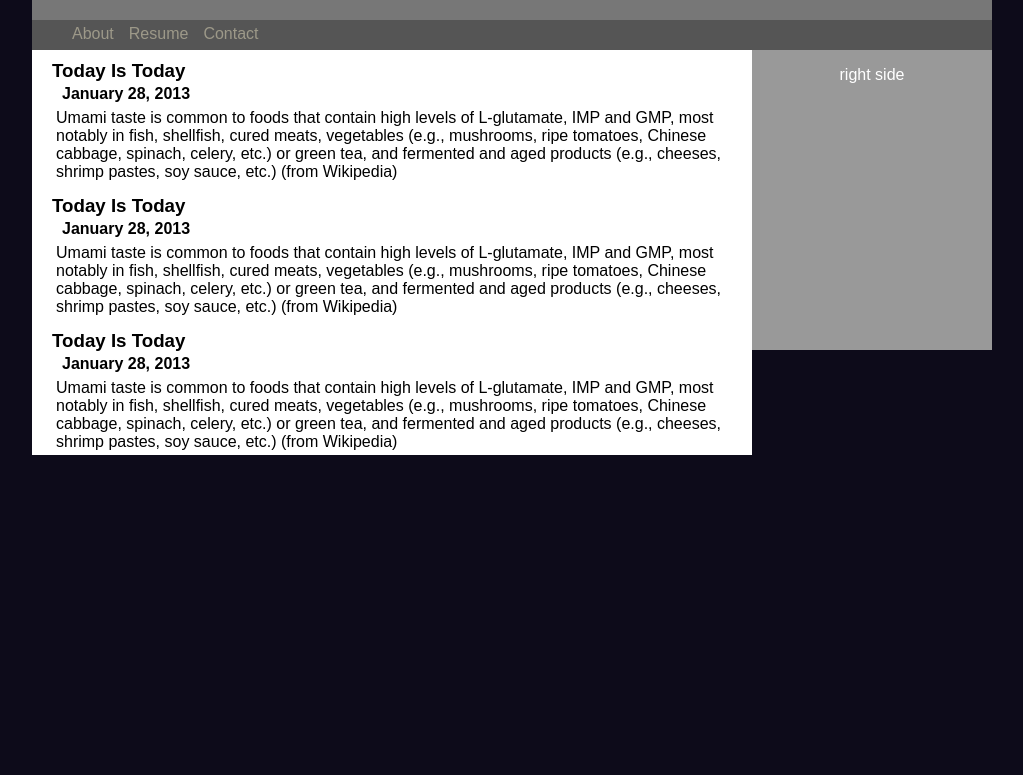
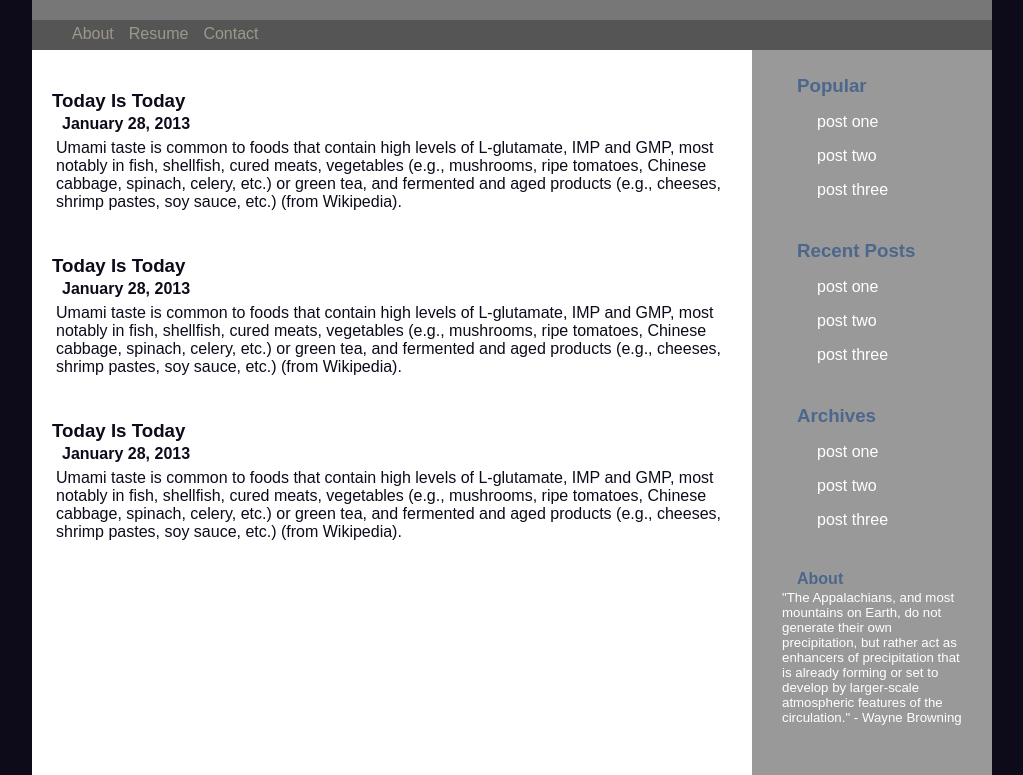
Before and after one commit to mkindt/splashBlog, a plain HTML site: page blog/index.html in a window 1280 px wide. Shown: the part 133-908 px from the top of the page, without its empty margins (128-1151 px from the left). Before the commit the page ends 800 px from the top, so only its background shows below. Drawn offline with Linux system fonts and the light colour scheme.

Commit message:
set longer column height and added content

```diff
--- a/blog/index.html
+++ b/blog/index.html
@@ -2,13 +2,13 @@
 <html>
  <head>
   <title>Hello Google Spiders!</title>
-  <link rel="stylesheet" type="text/css" href="style.css">
+  <link rel="stylesheet" type="text/css" href="style.css"/>
   <link href='http://fonts.googleapis.com/css?family=Cardo' rel='stylesheet' type='text/css'>
  </head>
  <body>
   <div class="content">
     <div class="header">
-      <h1>Epic Adventures of a Couch Potato</h1>
+      <h1>Kindt remained silent.</h1>
     </div>
     <div class="menus">
       <ul>
@@ -23,22 +23,37 @@
       <p>Umami taste is common to foods that contain high levels of L-glutamate, IMP and GMP,
 most notably in fish, shellfish, cured meats, vegetables (e.g., mushrooms, ripe
 tomatoes, Chinese cabbage, spinach, celery, etc.) or green tea, and fermented and aged
-products (e.g., cheeses, shrimp pastes, soy sauce, etc.) (from Wikipedia)</p>
+products (e.g., cheeses, shrimp pastes, soy sauce, etc.) (from Wikipedia).</p>
       <h3>Today Is Today</h3>
       <h4>January 28, 2013</h4>
       <p>Umami taste is common to foods that contain high levels of L-glutamate, IMP and GMP,
 most notably in fish, shellfish, cured meats, vegetables (e.g., mushrooms, ripe
 tomatoes, Chinese cabbage, spinach, celery, etc.) or green tea, and fermented and aged
-products (e.g., cheeses, shrimp pastes, soy sauce, etc.) (from Wikipedia)</p>
+products (e.g., cheeses, shrimp pastes, soy sauce, etc.) (from Wikipedia).</p>
       <h3>Today Is Today</h3>
       <h4>January 28, 2013</h4>
       <p>Umami taste is common to foods that contain high levels of L-glutamate, IMP and GMP,
 most notably in fish, shellfish, cured meats, vegetables (e.g., mushrooms, ripe
 tomatoes, Chinese cabbage, spinach, celery, etc.) or green tea, and fermented and aged
-products (e.g., cheeses, shrimp pastes, soy sauce, etc.) (from Wikipedia)</p>
+products (e.g., cheeses, shrimp pastes, soy sauce, etc.) (from Wikipedia).</p>
     </div>
     <div class="right_side">
-      <p>right side</p>
+      <h3>Popular</h3>
+      <p>post one</p>
+      <p>post two</p>
+      <p>post three</p>
+      <h3>Recent Posts</h3>
+      <p>post one</p>
+      <p>post two</p>
+      <p>post three</p>
+      <h3>Archives</h3>
+      <p>post one</p>
+      <p>post two</p>
+      <p>post three</p>
+      <h4>About</h4>
+      <h5>"The Appalachians, and most mountains on Earth, do not generate their own precipitation,
+        but rather act as enhancers of precipitation that is already forming or set to develop by
+        larger-scale atmospheric features of the circulation."  - Wayne Browning</h5>
     </div>
 
   </div>
--- a/blog/style.css
+++ b/blog/style.css
@@ -2,10 +2,27 @@ body {
   font-family: sans-serif;
   background: #0d0b1a;
   //background: #373333;
+  //line-height:130%;
+}
+h3{
+  margin: 0;
+  padding: 40px 25px 1px 15px;
+}
+
+h4{
+  margin: 0;
+  padding: 2px 25px 2px 25px;
+}
+
+h5{
+  margin: 0;
+  padding: 2px 25px 2px 25px;
+  font-weight: normal;
 }
 .content {
   width: 960px;
   margin: auto;
+  background: #999999;
 }
 
 .header {
@@ -40,24 +57,17 @@ li {
 .left_side {
   clear: left;
   background: white;
-  //min-height:300px;
+  min-height:725px;
   width:715px;
   float: left;
   padding:0 0 0 5px;
+  color: #0d0b1a;
 
 }
-h3{
-  margin: 0;
-  padding: 10px 25px 1px 15px;
-}
-
-h4{
-  margin: 0;
-  padding: 2px 25px 2px 25px;
-}
-.left_side p{
+.left_side p {
   margin: 4px;
   padding: 0 25px 0 15px;
+  font-size:12pt;
 }
 
 .right_side {
@@ -65,7 +75,7 @@ h4{
   background: #999999;
   padding:0 5px 0 5px;
   /* or padding: 0 5px; */
-  min-height:300px;
+  min-height:725px;
   width:230px;
   float: right;
   //color: #9d9989;
@@ -73,15 +83,20 @@ h4{
 
 
 }
-.right_side, .left_side{
-  min-height:300px;
-  height:auto;
+
+.right_side p{
+  padding: 0 25px 0 60px;
 }
 
-.right_side p{
-  text-align: center;
+.right_side h3 {
+  padding: 25px 25px 0 40px;
+  color: #4c678c;
 }
 
+.right_side h4 {
+  padding: 25px 25px 0 40px;
+  color: #4c678c;
+}
 .bottom {
   //clear: left;
   background: #555555;
```
